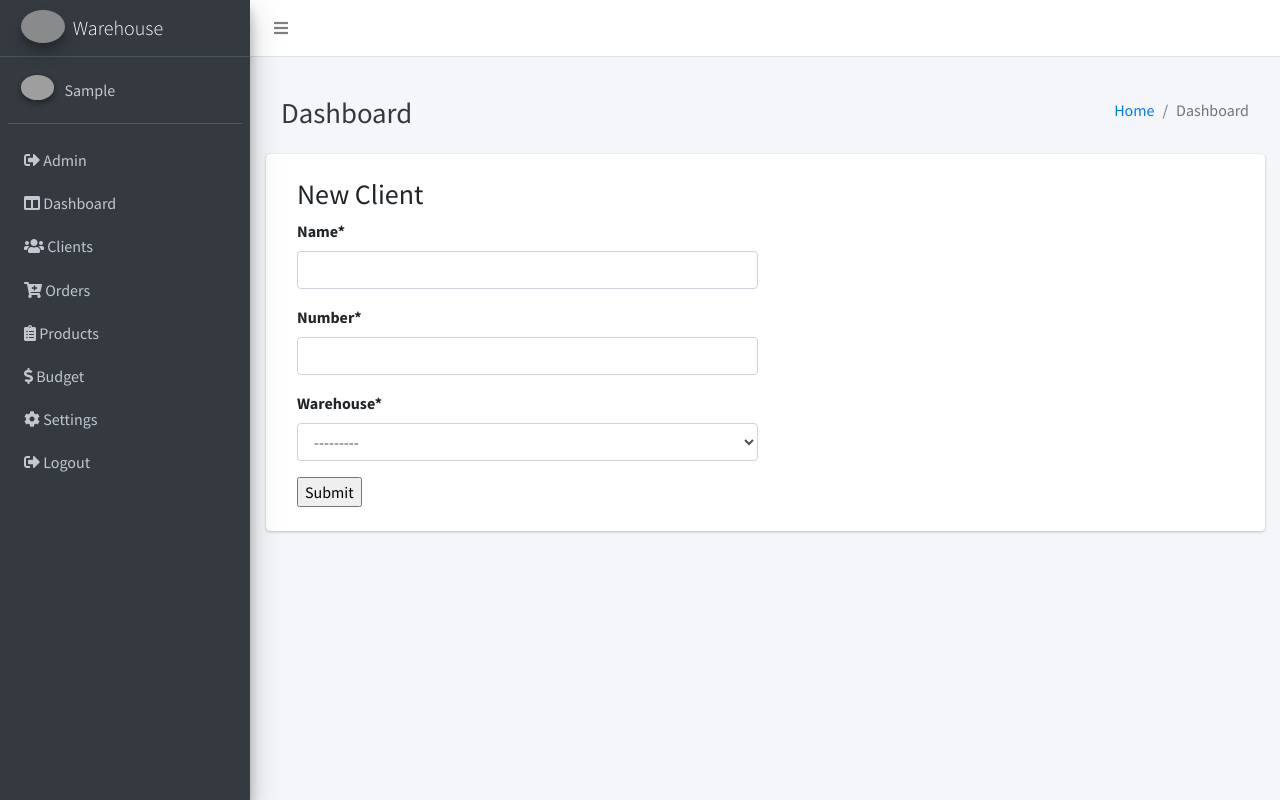
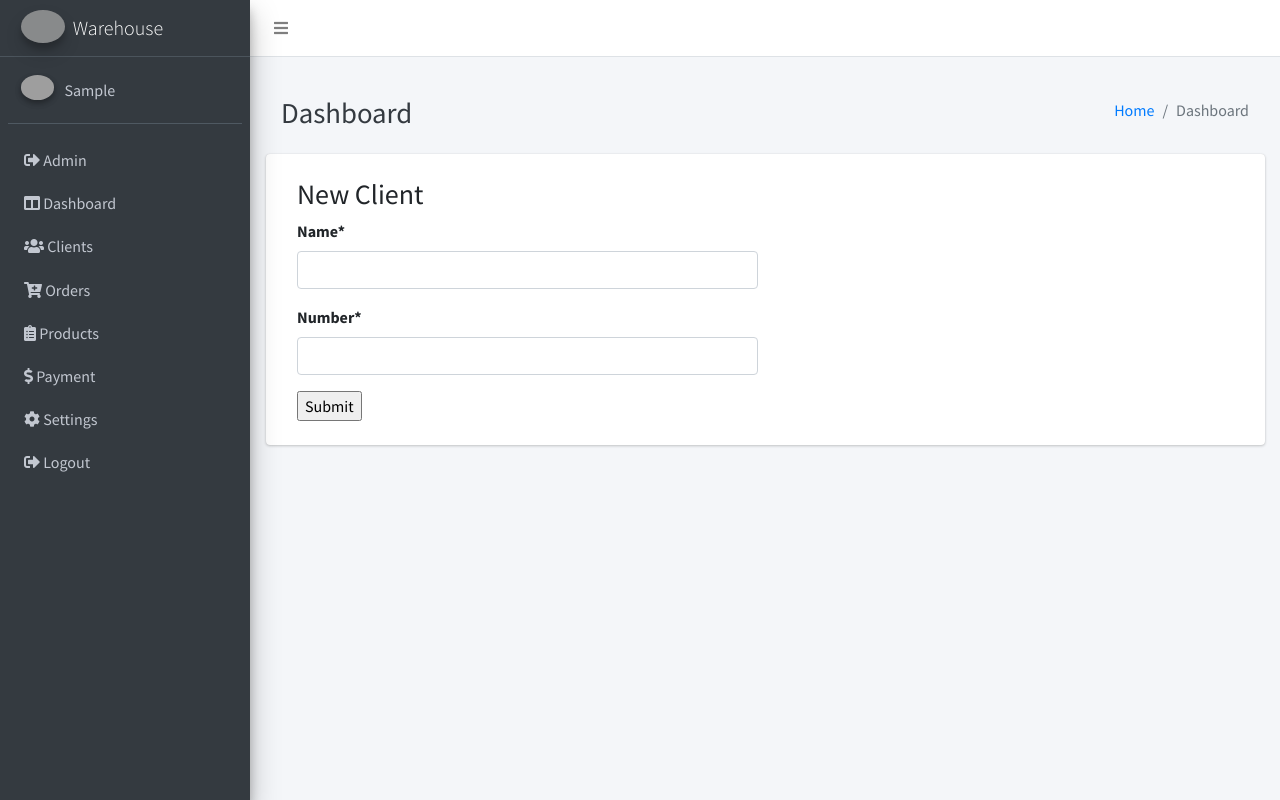
Before and after one commit to nodirshox/accounting-system, a Django app: page /warehouse/client/create/ in a window 1280 px wide. Run offline with Django 3.2, Linux system fonts and the light colour scheme; the visitor is signed in with stand-in values (Sample User, id 1); data that the repository does not hold is empty; some libraries are stand-ins or nearby versions; grey boxes are pictures that could not be loaded.

Commit message:
Added Payment module

```diff
--- a/account/templates/includes/navigation.html
+++ b/account/templates/includes/navigation.html
@@ -69,10 +69,10 @@
                     </a>
                 </li>
                 <li class="nav-item">
-                    <a href="#" class="nav-link">
+                    <a href="{% url 'create_payment' %}" class="nav-link">
                         <i class="fas fa-dollar-sign"></i>
                         <p>
-                            Budget
+                            Payment
                         </p>
                     </a>
                 </li>
--- a/warehouse/forms.py
+++ b/warehouse/forms.py
@@ -17,9 +17,17 @@ class WarehouseForm(forms.ModelForm):
 class ClientForm(forms.ModelForm):
     class Meta:
         model = Client
-        fields = '__all__'
+        fields = [
+            'name',
+            'number'
+        ]
 
 class OrderForm(forms.ModelForm):
     class Meta:
         model = Order
         fields = '__all__'
+
+class PaymentForm(forms.ModelForm):
+    class Meta:
+        model = Payment
+        fields = '__all__'
--- a/warehouse/urls.py
+++ b/warehouse/urls.py
@@ -14,5 +14,8 @@ urlpatterns = [
 
     # Order
     path('order/create/', views.create_order, name='create_order'),
-    path('orders/', views.all_orders, name='all_orders')
+    path('orders/', views.all_orders, name='all_orders'),
+
+    #Payment
+    path('payment/create/', views.payment, name='create_payment')
 ]
--- a/warehouse/views.py
+++ b/warehouse/views.py
@@ -49,11 +49,10 @@ def all_clients(request):
         return redirect('/login')
 
 def create_client(request):
-
     form = ClientForm()
-
     if request.method == 'POST':
         form = ClientForm(request.POST)
+        form.warehouse = request.user
         if form.is_valid():
             form.save()
             return redirect('dashboard')
@@ -98,3 +97,13 @@ def all_orders(request):
 
     context = { 'orders': orders }
     return render(request, 'order/all_orders.html', context)
+
+def payment(request):
+    form = PaymentForm(request.POST or None)
+    if form.is_valid():
+        form.save()
+        return redirect('dashboard')
+    context = {
+        'form': form
+    }
+    return render(request, 'payment/create.html', context)
```
Also changed, not shown: warehouse/templates/payment/create.html (added, +12 -0 lines).
